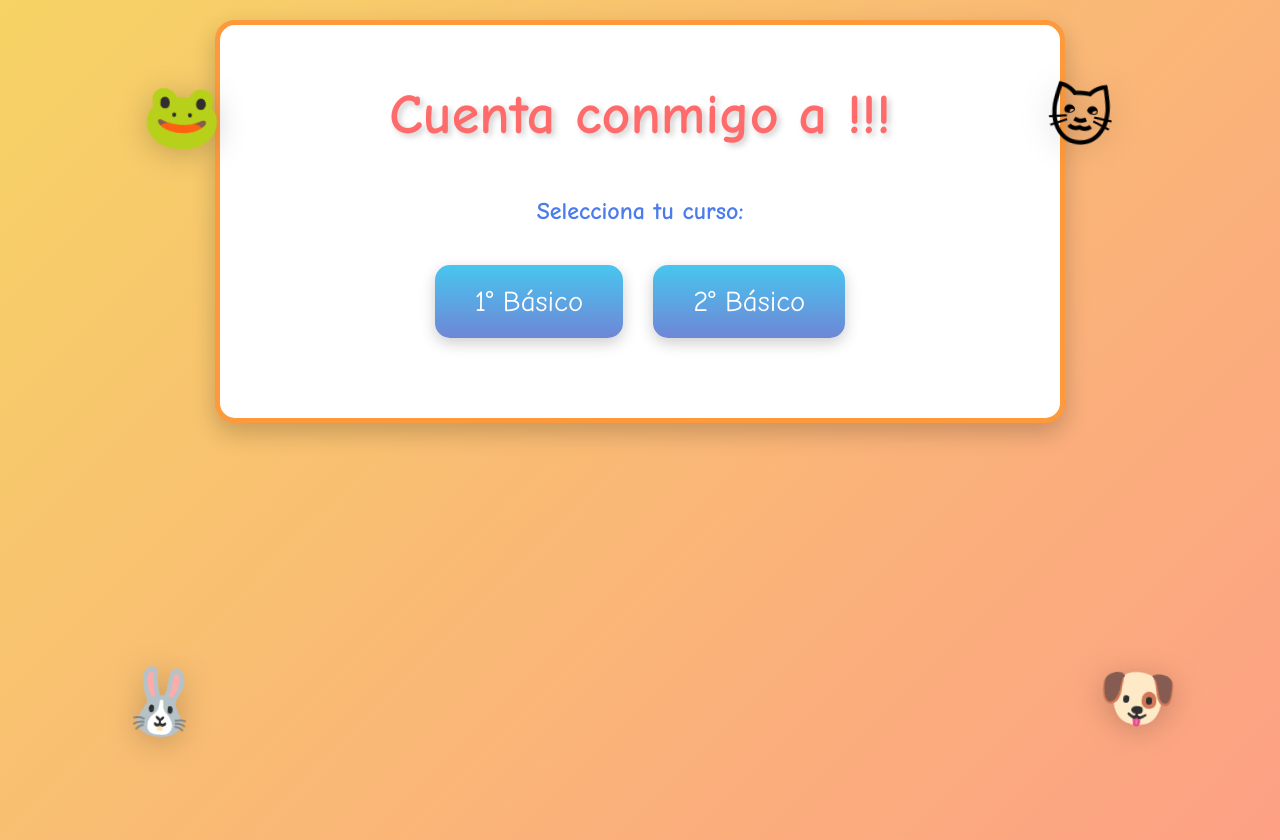
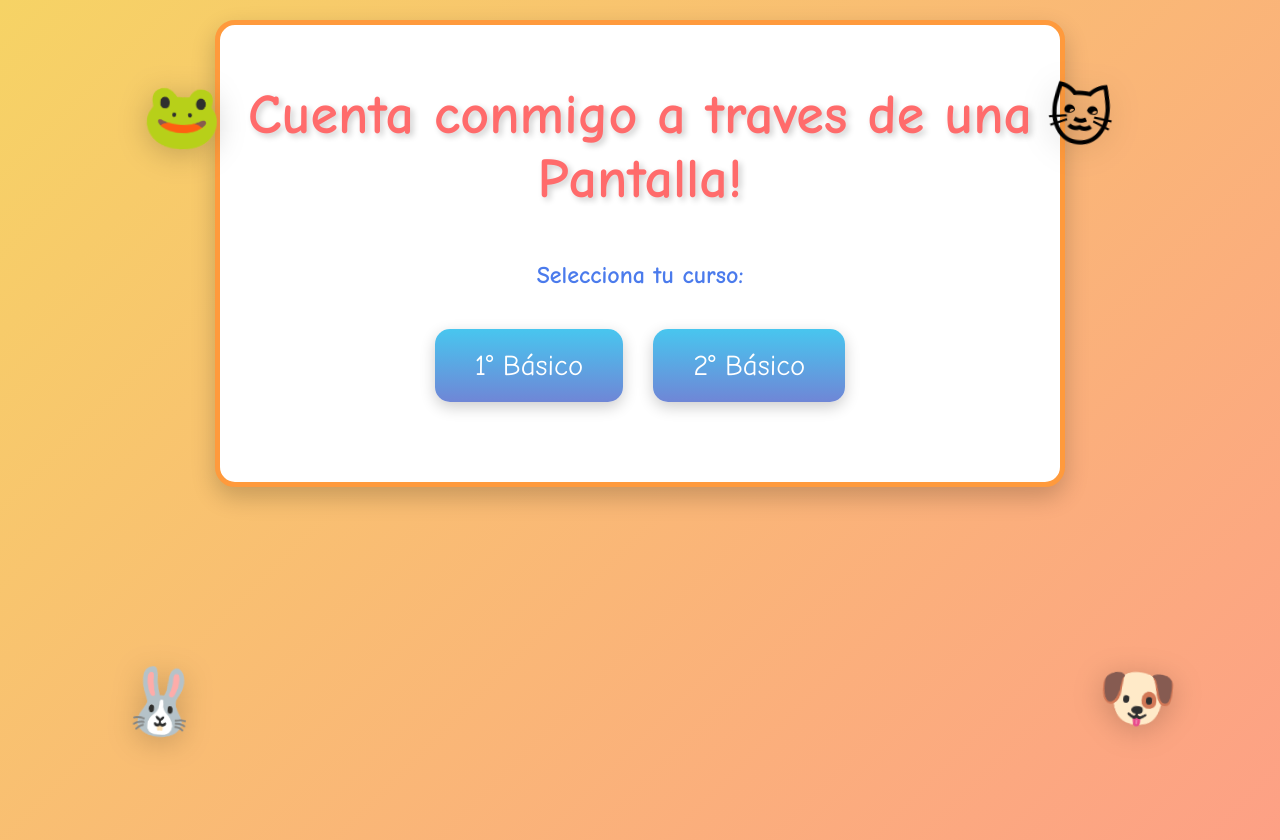
Before and after one commit to ISWebster1401/Matematicas, a plain HTML site: page index.html in a window 1280 px wide. Drawn offline with Linux system fonts and the light colour scheme.

Commit message:
Update welcome title in index.html for clarity and engagement

```diff
--- a/index.html
+++ b/index.html
@@ -364,7 +364,7 @@
 <body>
     <!-- Pantalla de selección de curso -->
     <div id="welcome-screen" class="container welcome-screen">
-        <h1 class="welcome-title">Cuenta conmigo a !!!</h1>
+        <h1 class="welcome-title">Cuenta conmigo a traves de una Pantalla!</h1>
         <h2>Selecciona tu curso:</h2>
 
         <div class="grade-selection">
```
